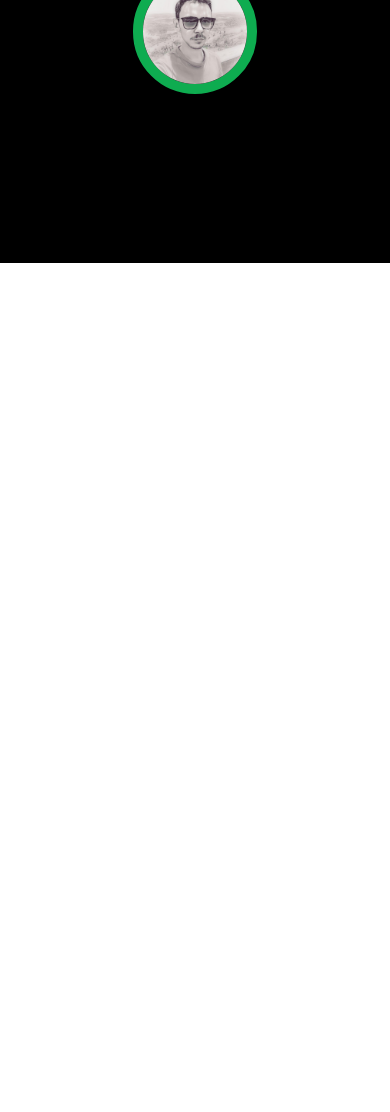
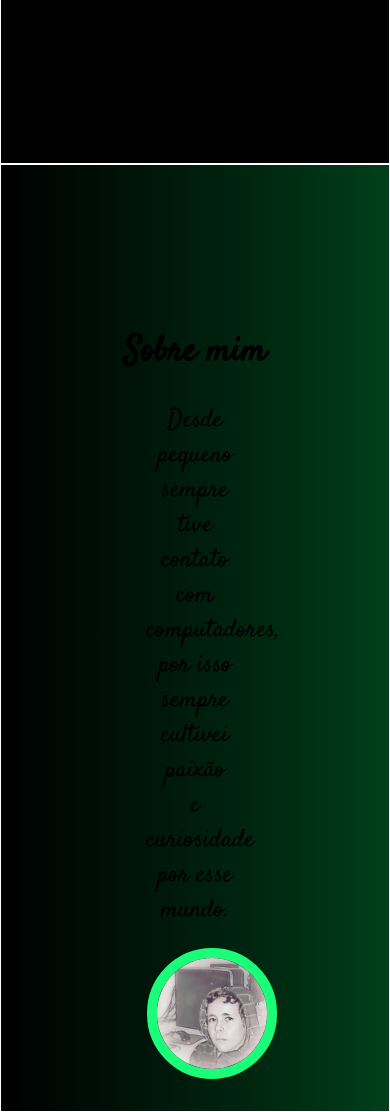
Before and after one commit to GabrielNSeifert/PortfolioSite, a plain HTML site: page index.html in a window 390 px wide. Shown: the part 887-1999 px from the top of the page. Before the commit the page ends 1150 px from the top, so only its background shows below. Drawn offline with Linux system fonts and the light colour scheme.

Commit message:
Começando page about

```diff
--- a/css/mediaQueries.css
+++ b/css/mediaQueries.css
@@ -1,6 +1,10 @@
 @media (max-width: 1400px) {
 
     /* Menu queries */
+
+    .menu-list{
+        margin-top: 16px;
+    }
 
     .menu-list ul {
         font-size: 23px;
@@ -10,7 +14,7 @@
         font-size: 30px;
     }
 
-    /* Homa page querys */
+    /* Home page querys */
 
     .flexbox-home-page {
         display: block;
@@ -32,21 +36,14 @@
         width: 50%;
     }
 
-    @keyframes sizeChange {
+     /* About Page queries */
 
-        0% {
-            width: 50%;
-        }
+     .about-pass-flexbox{
+        display: block;
+    }
 
-        50% {
-            width: 52%;
-
-        }
-
-        100% {
-            width: 50%;
-        }
-
+    .pass-img-container img{
+        width: 100%;
     }
 
 }
@@ -80,6 +77,7 @@
 
     /* Home page queries */
 
+
     .home-page-text {
         font-size: 25px;
     }
@@ -87,4 +85,22 @@
     .home-page-text .name {
       font-size: 35px;
     }
+
+    /* About Page queries */
+
+    .about-page h1{
+        font-size: 35px;
+    }
+
+    .about-me-container{
+        font-size: 25px;
+    }
+
+    .about-pass-flexbox{
+        display: block;
+    }
+
+    .pass-img-container img{
+        width: 135%;
+    }
 }
--- a/css/style.css
+++ b/css/style.css
@@ -7,13 +7,17 @@
     font-family: 'Satisfy', cursive;
 }
 
+html{
+    scroll-behavior: smooth;
+}
+
 .section {
     min-height: 100vh;
     background-color: black;
-    border-bottom: 1px solid white;
+    border: 1px solid white;
 }
 
-/* Menu Styles */
+/********* Menu Styles ******************/
 
 .menu {
     position: fixed;
@@ -52,7 +56,6 @@
     background-color: rgb(204, 204, 204);
 }
 
-
 .menu-list {
     display: none;
     position: fixed;
@@ -77,16 +80,17 @@
     margin-right: 20px;
 }
 
-.menu-list ul li:hover {
+.menu-list ul li a:hover {
     color: grey;
     transition: .5s ease-in;
 }
 
-/*   Home Page Styles     */
+.menu-list ul li a{
+    text-decoration: none;
+    color: white;
+}
 
-.home-page {
-    border: 1px solid black;
-}
+/************   Home Page Styles *************/
 
 .flexbox-home-page {
     padding-top: 80px;
@@ -108,31 +112,36 @@
 }
 
 .home-page-text-img {
-    margin-top: 35px;
     min-height: 300px;
-
+    margin-top: 30px;
 }
 
 .home-page-text-img img {
     width: 20%;
-    margin: 20px;
     border-radius: 20px;
-    animation: sizeChange 4s infinite linear;
+    animation: movement 5s infinite linear;
 }
 
-@keyframes sizeChange {
+@keyframes movement {
 
     0% {
-        width: 20%;
+        margin: 0;
+    }
+
+    25%{
+        margin-left: 25px;
     }
 
     50% {
-        width: 22%;
+        margin: 0;
+    }
 
+    75%{
+        margin-right: 25px;
     }
 
     100% {
-        width: 20%;
+        margin: 0;
     }
 
 }
@@ -171,3 +180,43 @@
     }
 
 }
+
+/* ******** Sobre mim *************/
+
+.about-page {
+    background-image: linear-gradient(to right, black,  rgb(0, 19, 9),  rgb(0, 39, 16),  rgb(0, 63, 26) );
+    text-align: center;
+}
+
+.about-page h1{
+    margin-top: 162px;
+    margin-bottom: 25px;
+    font-size: 55px;
+}
+
+.about-me-container{
+    font-size: 50px;
+}
+
+.about-pass-flexbox{
+    width: 50%;
+    display: flex;
+    margin: auto;
+}
+
+.pass-text-container{
+    margin: auto;
+    width: 50%;
+}
+
+.pass-img-container{
+    margin: auto;
+    width: 50%;
+}
+
+.selfImgKid{
+    margin:  20px auto;
+    width: 80%;
+    border-radius: 400px;
+    border: 10px solid rgb(27, 252, 121);
+}
--- a/index.html
+++ b/index.html
@@ -16,12 +16,11 @@
 <body>
     <header class="menu">
         <h1>Meu Portfólio</h1>
-        <img src="./assets/iconButtonOpen.png" alt="Icone do botão que abre o menu." class="menu-button"
-            title="Abrir menu">
+        <img src="./assets/iconButtonOpen.png" alt="Icone do botão que abre o menu." class="menu-button" title="Abrir menu">
         <nav class="menu-list">
             <ul>
-                <li>Home</li>
-                <li>Sobre</li>
+                <li><a href="#Home">Home</a></li>
+                <li><a href="#Sobre">Sobre</a></li>
                 <li>Conhecimentos</li>
                 <li>Portfólio</li>
                 <li>Contato</li>
@@ -30,18 +29,18 @@
     </header>
 
 
-    <section class="section home-page">
+    <section class="section home-page" id="Home">
         <div class="flexbox-home-page">
 
             <div class="home-page-text">
-                <p>Olá, meu nome é</p>
+                <p>Olá, meu nome é
                 <p class="name">Gabriel Neves !</p>
-                <p>Sou um estudande aficionado por</p>
-                <p>programação e desenvolvimento web.</p>
+                Sou um estudande aficionado por
+                programação e desenvolvimento web.</p>
                 <div class="home-page-text-img">
-                    <img src="./assets/javaScriptIcon.png" alt="JavaScript Logo." class="js-logo" title="">
                     <img src="./assets/htmlIcon.png" alt="HTML Logo." class="html-logo" title="">
                     <img src="./assets/cssIcon.png" alt="CSS Logo" class="css-logo" title="">
+                    <img src="./assets/javaScriptIcon.png" alt="JavaScript Logo." class="js-logo" title="">
                 </div>
             </div>
 
@@ -54,6 +53,28 @@
 
     </section>
 
+    <section class="section about-page" id="Sobre">
+
+        <h1>Sobre mim</h1>
+
+        <div class="about-me-container">
+
+            <div class="about-pass-flexbox">
+
+                <div class="pass-text-container">
+                    <p>Desde pequeno sempre tive<br> contato com computadores, <br> por isso sempre cultivei paixão<br> e curiosidade por esse mundo.</p>
+                </div>
+
+                <div class="pass-img-container">
+                    <img  class="selfImgKid"src="./assets/selfPictureKid3.jpg" alt="">
+                </div>
+
+            </div>
+
+        </div>
+
+    </section>
+
     <script src="./js/script.js"></script>
 </body>
 
```
Also changed, not shown: assets/selfPictureKid3.jpg (added).
